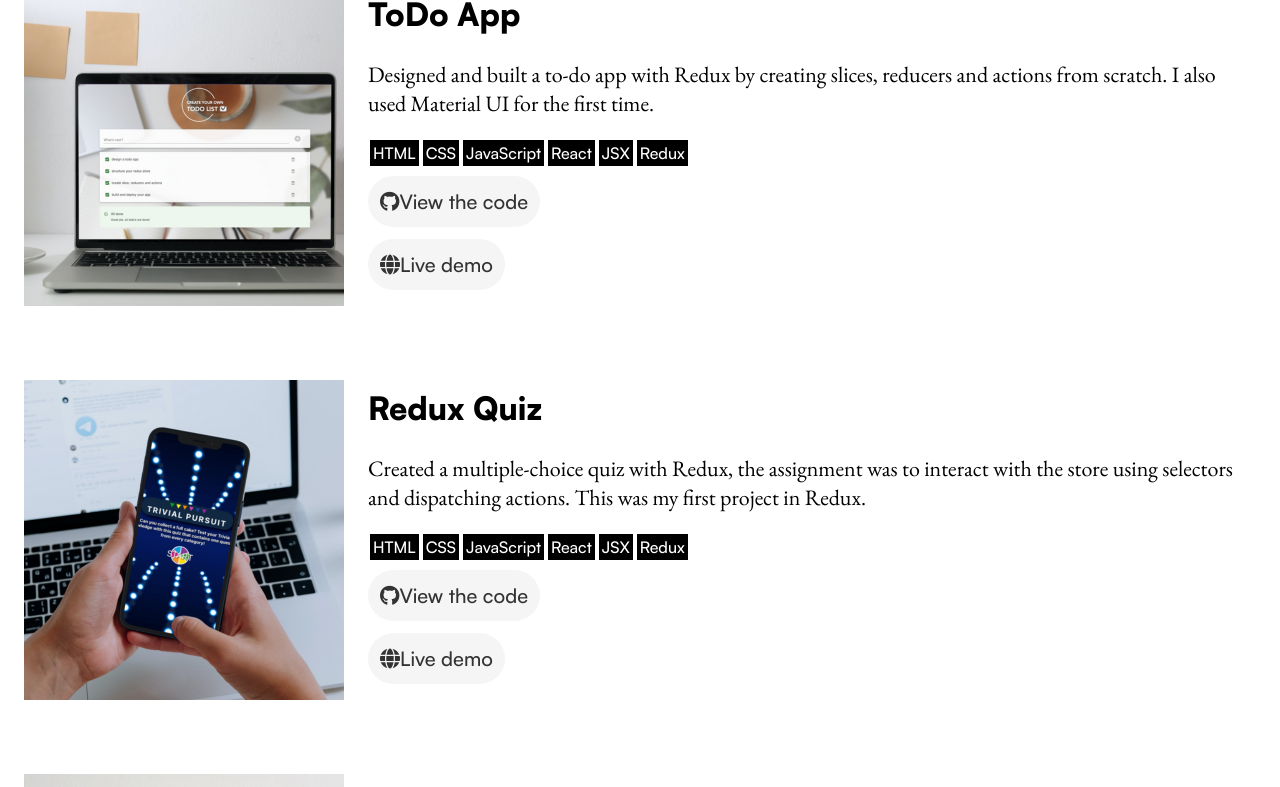
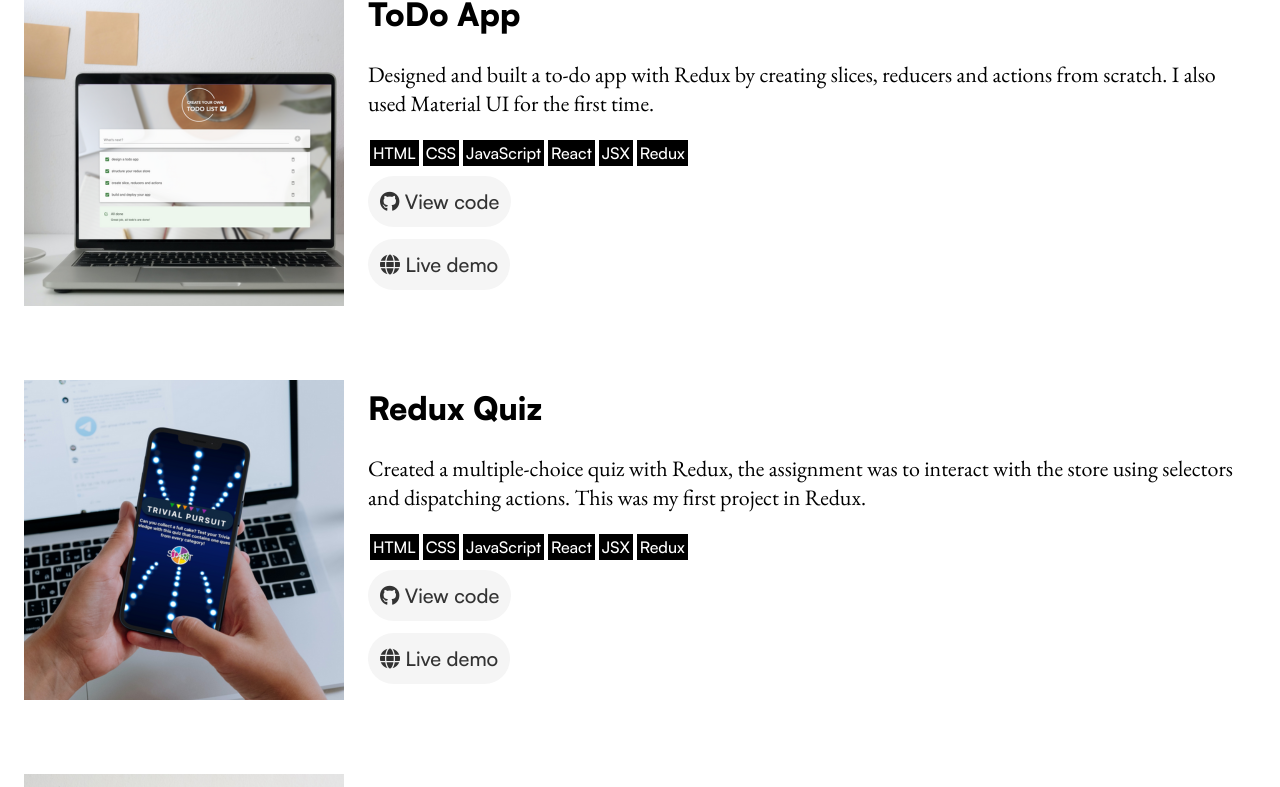
Before and after one commit to fannystenberg/portfolio-react, a React (Create React App) app: page / in a window 1280 px wide. Shown: the part 1626-2413 px from the top of the page. Built offline with nearby package versions, Linux system fonts and the light colour scheme.

Commit message:
small changes

```diff
--- a/src/components/Projects/FeaturedProject.js
+++ b/src/components/Projects/FeaturedProject.js
@@ -21,8 +21,8 @@ const FeaturedProject = (
           type="button"
           title="link to project on Github"
           onClick={() => window.open(`https://github.com/fannystenberg/${githubLink}`)}>
-          <span aria-hidden="true"><i className="fab fa-github" /></span>
-            View the code
+          <span aria-hidden="true"><i className="fab fa-github" /> </span>
+            View code
         </Button>
         <Button
           btnColor="#0B24F5"
@@ -30,7 +30,7 @@ const FeaturedProject = (
           type="button"
           title="link to project on Netlify"
           onClick={() => window.open(`https://${netlifyLink}.netlify.app/`)}>
-          <span aria-hidden="true"><i className="fa-solid fa-globe" /></span>
+          <span aria-hidden="true"><i className="fa-solid fa-globe" /> </span>
             Live demo
         </Button>
       </ProjectInfo>
--- a/src/components/Tech.js
+++ b/src/components/Tech.js
@@ -5,8 +5,7 @@ const Tech = () => {
     <section lang="en-US" className="tech" title="Information about tech-stack" aria-label="Information about tech-stack">
       <h2>Tech</h2>
       <p>
-          HTML, CSS, Flexbox,<mark className="pink-bg-text"> JavaScript,</mark> ES6, JSX,<mark className="blue-bg-text"> React,</mark> React Hooks, Redux,
-        <mark className="light-blue-bg-text"> Redux Toolkit,</mark> Node.js, Mongo DB, Express.js, Web Accessibly, API:s, pair-programming, Github.
+          HTML, CSS, Flexbox, <mark className="pink-bg-text">JavaScript,</mark> ES6, JSX, <mark className="blue-bg-text">React,</mark> React Hooks, Redux, <mark className="light-blue-bg-text">Redux Toolkit,</mark> Node.js, Mongo DB, Express.js, Web Accessibly, API:s, pair-programming, Github.
       </p>
     </section>
   )
```
